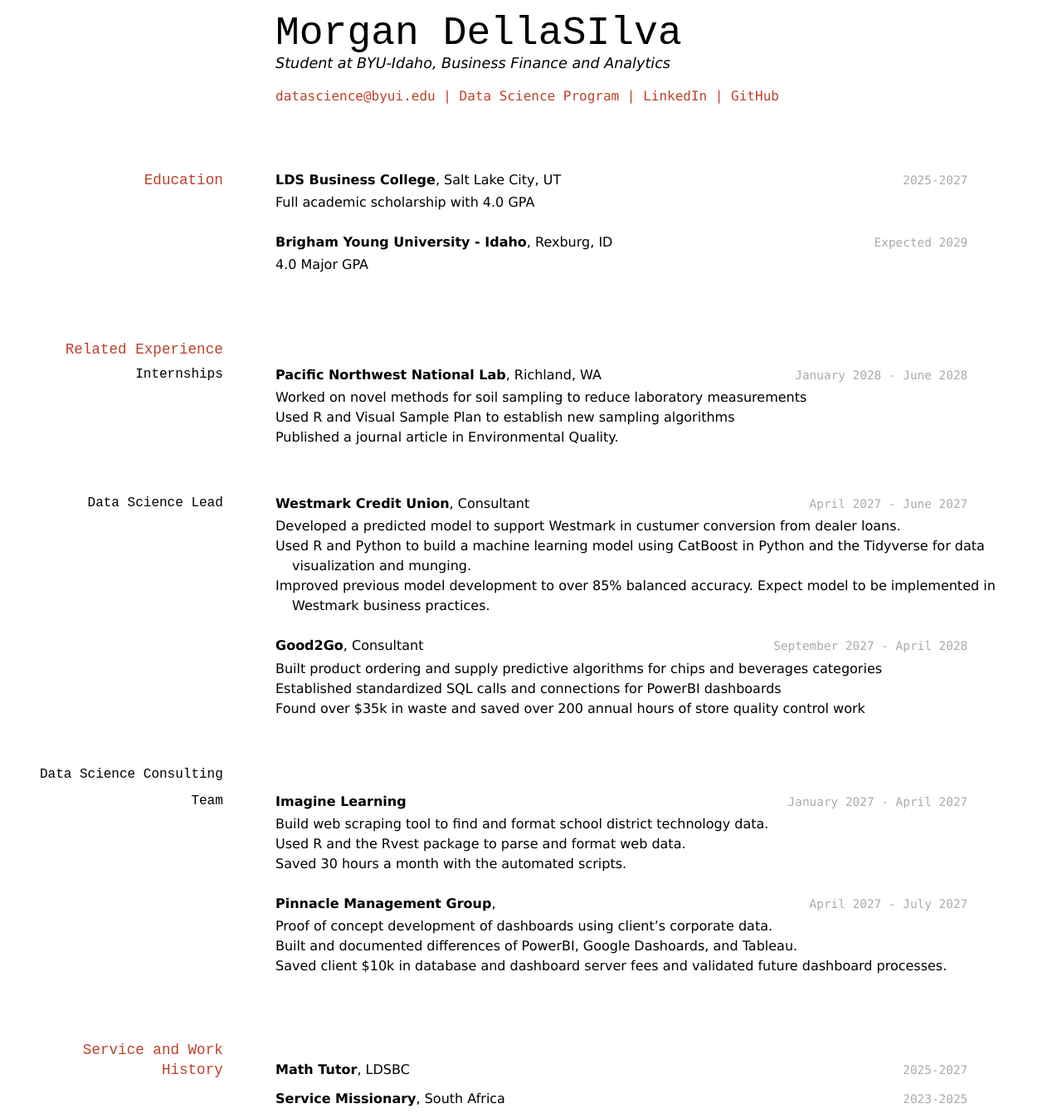
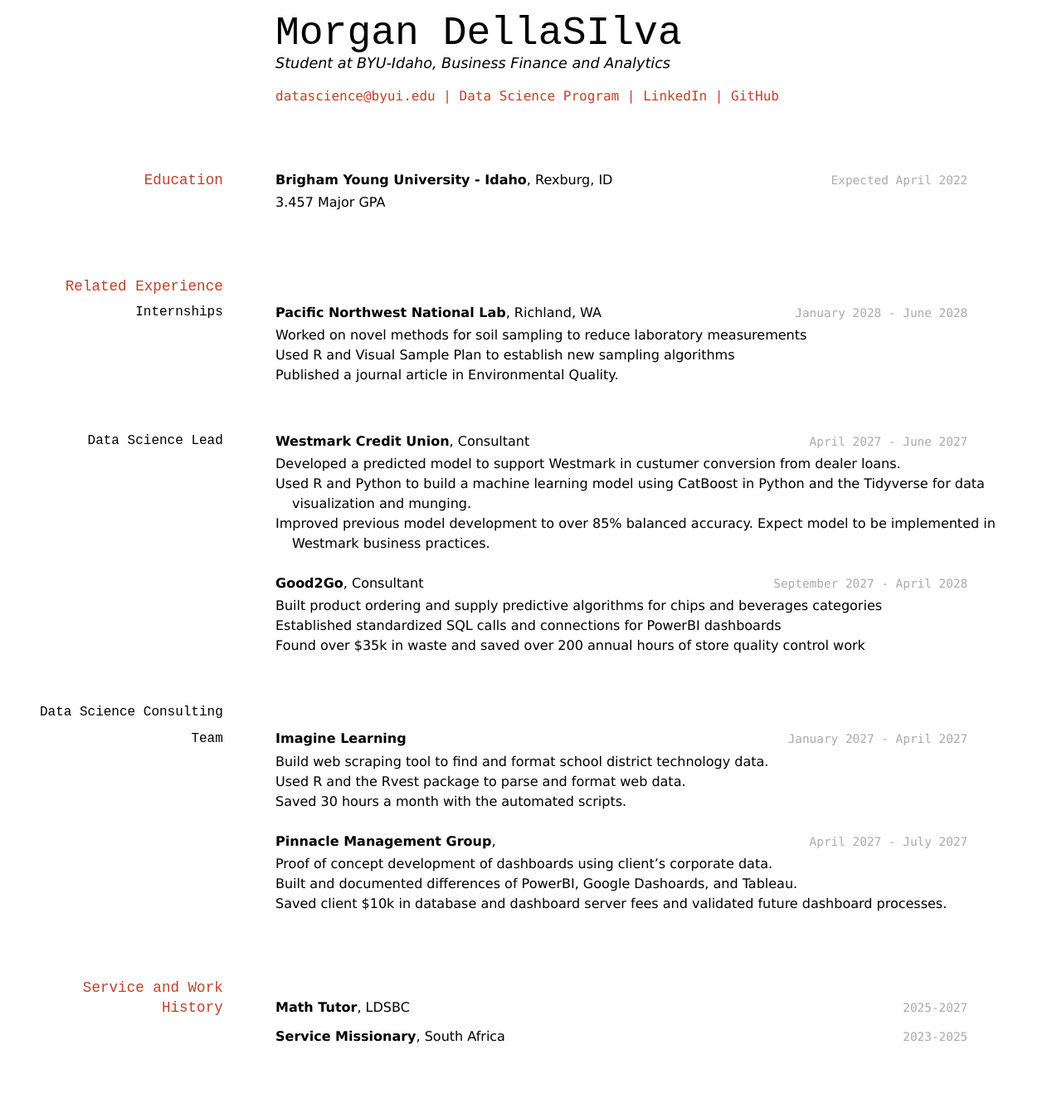
Before and after one commit to byuids-resumes/DELLASILVA-Resume, a Jekyll site: the page built from docs/index.md, in a window 1280 px wide. Shown: the whole page at 83% size. Built offline with Jekyll 4.4.1, drawn with Linux system fonts in a browser that asks for light colours; after the commit the page ends 1272 px from its top, so only the background shows below that.

Commit message:
Update index.md

```diff
--- a/docs/index.md
+++ b/docs/index.md
@@ -16,15 +16,10 @@ Student at BYU-Idaho, Business Finance and Analytics
 
 ## Education
 
-`2025-2027`
-__LDS Business College__, Salt Lake City, UT
-
-- Full academic scholarship with 4.0 GPA
-
-`Expected 2029`
+`Expected April 2022`
 __Brigham Young University - Idaho__, Rexburg, ID
 
-- 4.0 Major GPA
+- 3.457 Major GPA
 
 
 ## Related Experience
```
